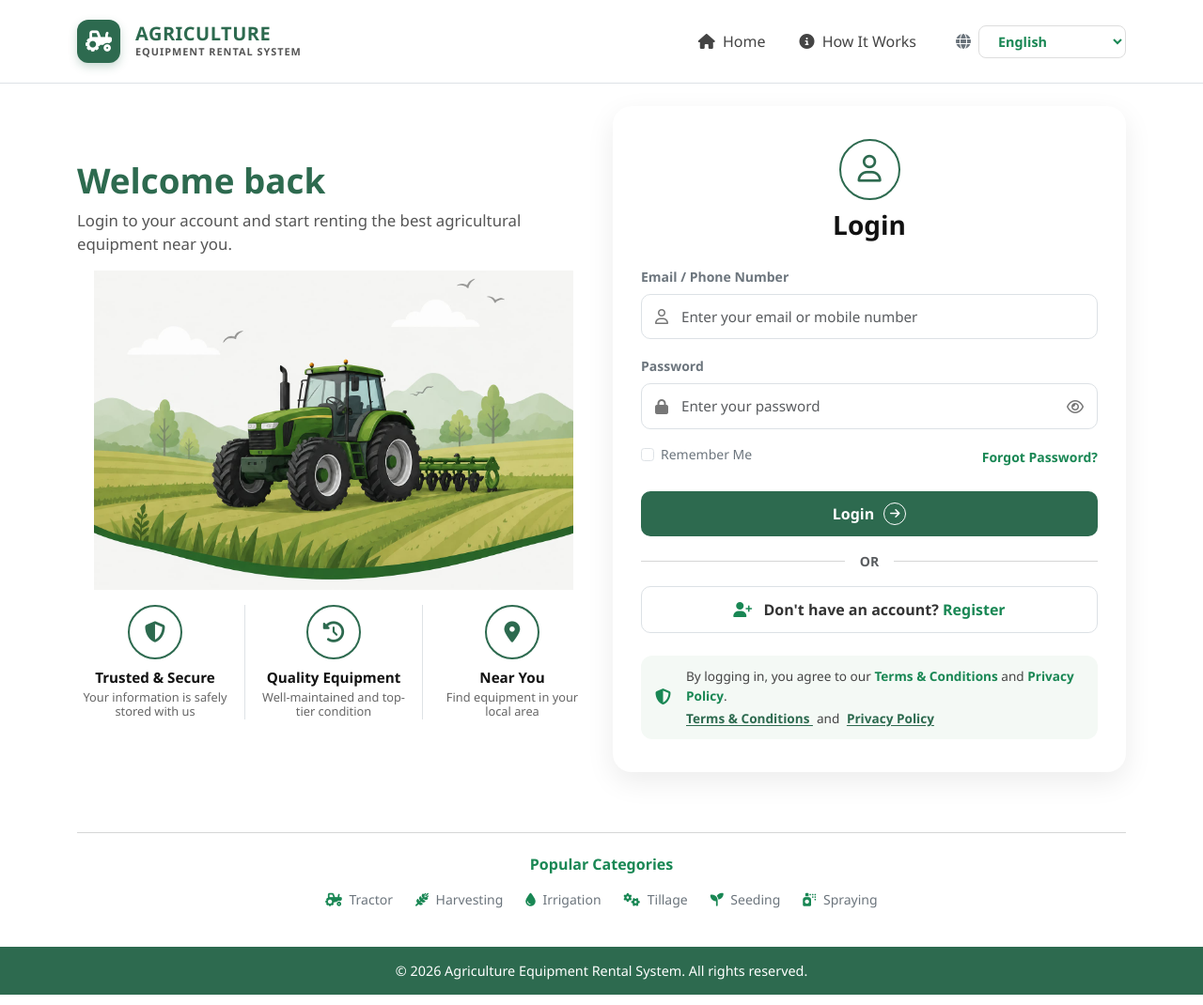
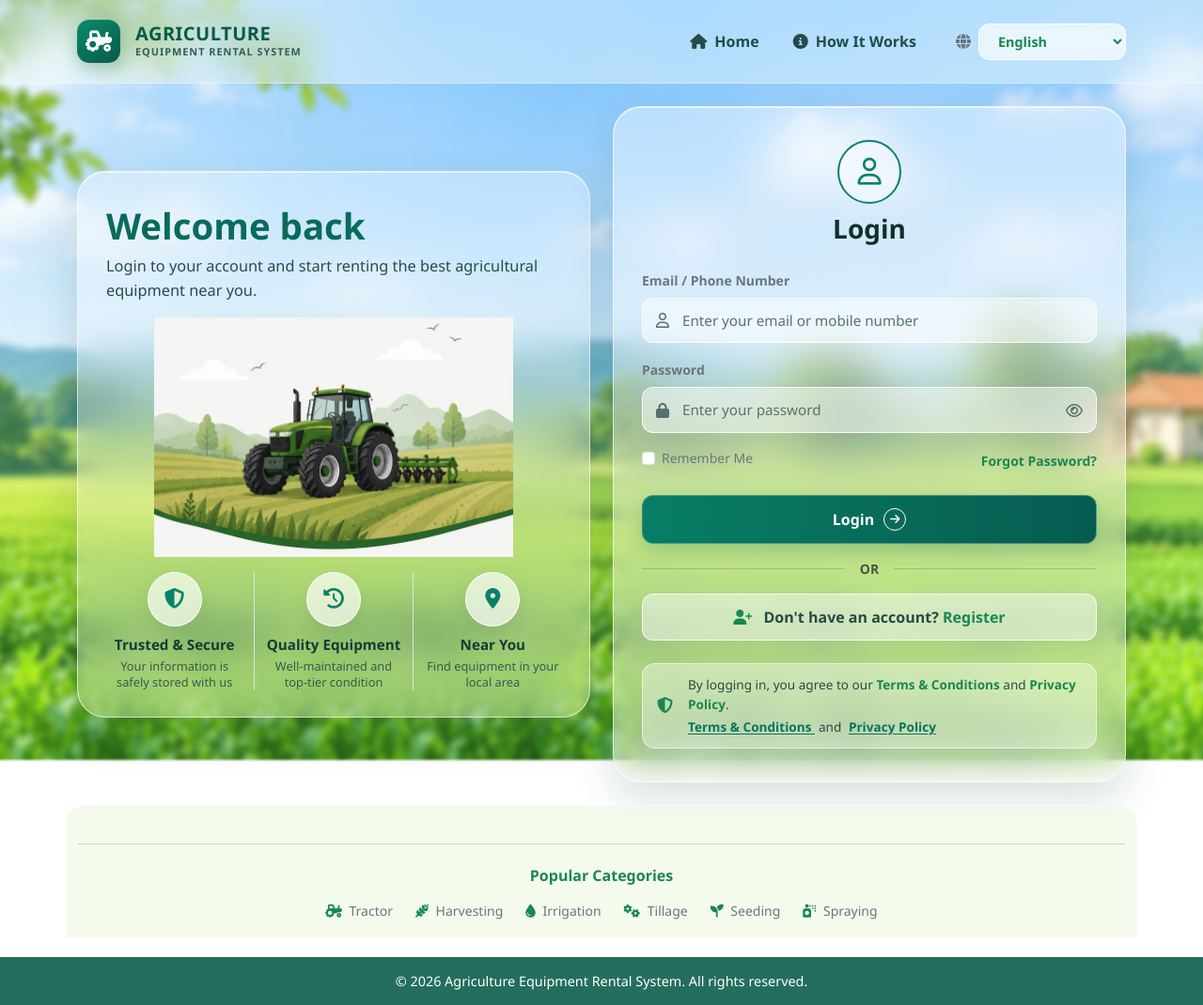
Before and after one commit to PoojithaS2005/agriculture-equpiment-rental, a PHP site: page /login.php in a window 1280 px wide. Shown: the whole page at 94% size. Run offline with PHP 8.4, Linux system fonts and the light colour scheme.

Commit message:
added css background to login, register and terms and conditions page

```diff
--- a/login.php
+++ b/login.php
@@ -157,259 +157,185 @@
 
     <style>
         :root {
-            --brand-green: #2d6a4f;
-            --brand-green-hover: #1b4332;
+            --brand-green: #08785f;
+            --brand-green-hover: #075b49;
             --brand-light-bg: #f4f9f5;
+            --glass-border: rgba(255, 255, 255, 0.62);
+            --glass-fill: rgba(255, 255, 255, 0.28);
+            --glass-shadow: 0 18px 45px rgba(16, 66, 66, 0.16);
         }
+
+        * { box-sizing: border-box; }
 
         body {
             font-family: 'Segoe UI', Tahoma, Geneva, Verdana, sans-serif;
-            background-color: #ffffff;
-            color: #333;
+            color: #173b3b;
+            min-height: 100vh;
+            position: relative;
+            isolation: isolate;
+            overflow-x: hidden;
+            background: transparent;
         }
 
-        /* --- Header Brand Logo --- */
-        .brand-logo-icon {
-            width: 46px;
-            height: 46px;
-            background-color: var(--brand-green);
-            color: #ffffff;
-            border-radius: 12px;
-            display: flex;
-            align-items: center;
-            justify-content: center;
-            font-size: 1.4rem;
-            box-shadow: 0 4px 10px rgba(45, 106, 79, 0.25);
+        /* Softly blurred countryside background behind the existing glass panels. */
+        body::before {
+            content: "";
+            position: fixed;
+            inset: -5px;
+            pointer-events: none;
+            z-index: -1;
+            background:
+                linear-gradient(
+                    180deg,
+                    rgba(220, 241, 255, .08) 0%,
+                    rgba(235, 247, 220, .08) 100%
+                ),
+                url('images/countryside-background.png')
+                center center / cover no-repeat;
+            /* The image is already softly blurred, so keep the blur very light. */
+            filter: blur(1px);
+            transform: scale(1.01);
         }
 
-        .brand-text-main {
-            font-weight: 800;
-            color: var(--brand-green);
-            font-size: 1.25rem;
-            line-height: 1.1;
-            letter-spacing: 0.5px;
+        /* Header Brand Logo */
+        .navbar {
+            background: rgba(232, 246, 252, .48) !important;
+            border-bottom: 1px solid rgba(255,255,255,.38) !important;
+            backdrop-filter: blur(18px);
+            -webkit-backdrop-filter: blur(18px);
+        }
+        .brand-logo-icon {
+            width: 46px; height: 46px;
+            background: linear-gradient(145deg, #0b8a6d, #075b49);
+            color: #fff; border-radius: 13px;
+            display: flex; align-items: center; justify-content: center;
+            font-size: 1.4rem;
+            box-shadow: 0 7px 18px rgba(7, 91, 73, .25);
+        }
+        .brand-text-main { font-weight: 800; color: #075b49; font-size: 1.25rem; line-height: 1.1; letter-spacing: .5px; }
+        .brand-text-sub { font-size: .68rem; font-weight: 700; color: #355c58; letter-spacing: 1px; }
+        .nav-link { font-weight: 600; color: #244b4b !important; margin: 0 10px; }
+        .nav-link:hover { color: var(--brand-green) !important; }
+        .lang-dropdown {
+            border: 1px solid rgba(255,255,255,.8); border-radius: 12px;
+            padding: 8px 16px; font-size: .9rem;
+            background: rgba(255,255,255,.58); color: #075b49;
+            cursor: pointer; backdrop-filter: blur(12px);
         }
 
-        .brand-text-sub {
-            font-size: 0.68rem;
-            font-weight: 700;
-            color: #555;
-            letter-spacing: 1px;
+        /* Left welcome glass panel */
+        .welcome-glass-card {
+            height: 100%;
+            padding: 34px 30px 28px;
+            border: 1px solid var(--glass-border);
+            border-radius: 30px;
+            background: rgba(255,255,255,.30);
+            box-shadow: var(--glass-shadow), inset 0 1px 0 rgba(255,255,255,.6);
+            backdrop-filter: blur(20px);
+            -webkit-backdrop-filter: blur(20px);
+        }
+        .welcome-title { color: #086b5b; font-weight: 800; font-size: clamp(2rem, 3vw, 2.7rem); }
+        .welcome-sub { color: #294b4b; font-size: 1.02rem; line-height: 1.55; }
+        .tractor-hero-card {
+            width: 100%; margin: 10px 0 14px;
+            padding: 0; background: transparent; border-radius: 18px;
+            overflow: hidden; box-shadow: none;
+        }
+        .tractor-hero-card img {
+            display: block; width: 100%; height: 255px;
+            max-height: 34vh; object-fit: contain; object-position: center;
+        }
+        .feature-icon-box {
+            width: 58px; height: 58px; border-radius: 50%;
+            border: 1px solid rgba(255,255,255,.9); color: #078267;
+            display: flex; align-items: center; justify-content: center;
+            font-size: 1.35rem; margin-bottom: 8px;
+            background: rgba(255,255,255,.68);
+            box-shadow: 0 7px 18px rgba(18,76,67,.10);
+        }
+        .feature-title { font-size: .95rem; font-weight: 800; color: #173b36; margin-bottom: 3px; }
+        .feature-sub { font-size: .8rem; color: #365b53; line-height: 1.35; }
+
+        /* Login glass panel */
+        .login-card {
+            border: 1px solid var(--glass-border);
+            border-radius: 30px;
+            box-shadow: var(--glass-shadow), inset 0 1px 0 rgba(255,255,255,.65);
+            padding: 35px 30px;
+            background: rgba(255,255,255,.38);
+            backdrop-filter: blur(22px);
+            -webkit-backdrop-filter: blur(22px);
+        }
+        .avatar-circle {
+            width: 68px; height: 68px; border-radius: 50%;
+            border: 2px solid #078267; color: #078267;
+            display: flex; align-items: center; justify-content: center;
+            font-size: 1.8rem; margin: 0 auto 10px;
+            background: rgba(255,255,255,.42);
+        }
+        .login-heading { font-weight: 800; color: #102f2d; margin-bottom: 25px; }
+        .form-control {
+            border-radius: 12px; padding: 12px 15px 12px 42px;
+            font-size: .95rem; border: 1px solid rgba(255,255,255,.9);
+            background: rgba(255,255,255,.52); color: #183b38;
+            box-shadow: inset 0 1px 3px rgba(30,70,65,.04);
+        }
+        .form-control::placeholder { color: #58736e; }
+        .form-control:focus {
+            border-color: #078267;
+            background: rgba(255,255,255,.76);
+            box-shadow: 0 0 0 .2rem rgba(7,130,103,.14);
+        }
+        .input-icon-wrapper { position: relative; }
+        .input-icon-left { position: absolute; left: 15px; top: 50%; transform: translateY(-50%); color: #55716b; }
+        .input-icon-right { position: absolute; right: 15px; top: 50%; transform: translateY(-50%); color: #55716b; cursor: pointer; }
+        .btn-brand-green {
+            background: linear-gradient(100deg, #087e65, #075b50);
+            color: #fff; border-radius: 12px; padding: 13px;
+            font-weight: 700; border: 1px solid rgba(255,255,255,.25);
+            display: flex; align-items: center; justify-content: center; gap: 10px;
+            box-shadow: 0 8px 18px rgba(7,91,73,.18);
+        }
+        .btn-brand-green:hover { background: linear-gradient(100deg, #076b56, #064b42); color: #fff; }
+        .btn-brand-green .arrow-icon {
+            width: 24px; height: 24px; border-radius: 50%; border: 1px solid #fff;
+            display: flex; align-items: center; justify-content: center; font-size: .75rem;
+        }
+        .btn-outline-register {
+            border: 1px solid rgba(255,255,255,.85); border-radius: 12px;
+            padding: 12px; font-weight: 600; color: #244b45;
+            text-decoration: none; display: block; text-align: center;
+            background: rgba(255,255,255,.48);
+        }
+        .btn-outline-register:hover { background: rgba(255,255,255,.75); color: var(--brand-green); }
+        .terms-box {
+            background: rgba(255,255,255,.38); border: 1px solid rgba(255,255,255,.55);
+            border-radius: 14px; padding: 12px 15px; font-size: .85rem; color: #294b45;
+        }
+        .terms-box a { color: #08745d; font-weight: 700; text-decoration: underline; text-underline-offset: 2px; }
+        .terms-box a:hover { color: var(--brand-green-hover); }
+
+        /* Footer */
+        footer > .container { padding-bottom: 18px; }
+        footer .container.pt-3 { background: rgba(238, 248, 226, .62); border: 1px solid rgba(255,255,255,.60); border-radius: 20px 20px 0 0; backdrop-filter: blur(14px); }
+        .footer-bottom {
+            background: rgba(5, 91, 70, .88); color: #fff;
+            padding: 15px 0; text-align: center; font-size: .9rem; margin-top: 20px;
+            backdrop-filter: blur(12px);
         }
 
-        .nav-link {
-            font-weight: 500;
-            color: #444 !important;
-            margin: 0 10px;
+        @media (max-width: 991.98px) {
+            .welcome-glass-card { padding: 28px 24px; }
+            .tractor-hero-card img { height: 230px; max-height: none; }
+            .login-card { padding: 30px 24px; }
         }
-
-        .nav-link:hover {
-            color: var(--brand-green) !important;
-        }
-
-        .lang-dropdown {
-            border: 1px solid #ddd;
-            border-radius: 8px;
-            padding: 6px 16px;
-            font-size: 0.9rem;
-            background: #fff;
-            color: #333;
-            cursor: pointer;
-        }
-
-        /* --- Welcome & Tractor Image Styling --- */
-        .welcome-title {
-            color: var(--brand-green);
-            font-weight: 800;
-            font-size: 2.3rem;
-        }
-
-        .welcome-sub {
-            color: #555;
-            font-size: 1.05rem;
-        }
-
-        .tractor-hero-card {
-            background: transparent;
-            border-radius: 0;
-            padding: 0;
-            overflow: visible;
-            box-shadow: none;
-            width: 100%;
-            margin-bottom: 15px;
-        }
-
-        .tractor-hero-card img {
-            width: 100%;
-            height: auto;
-            max-height: 340px;
-            object-fit: contain;
-            display: block;
-        }
-
-        /* Feature Highlights */
-        .feature-icon-box {
-            width: 58px;
-            height: 58px;
-            border-radius: 50%;
-            border: 2.5px solid var(--brand-green);
-            color: var(--brand-green);
-            display: flex;
-            align-items: center;
-            justify-content: center;
-            font-size: 1.4rem;
-            margin-bottom: 8px;
-            background-color: #fff;
-        }
-
-        .feature-title {
-            font-size: 0.95rem;
-            font-weight: 700;
-            color: #111;
-            margin-bottom: 2px;
-        }
-
-        .feature-sub {
-            font-size: 0.8rem;
-            color: #666;
-            line-height: 1.2;
-        }
-
-        /* --- Login Card Styling --- */
-        .login-card {
-            border: none;
-            border-radius: 20px;
-            box-shadow: 0 10px 30px rgba(0, 0, 0, 0.08);
-            padding: 35px 30px;
-            background: #ffffff;
-        }
-
-        .avatar-circle {
-            width: 65px;
-            height: 65px;
-            border-radius: 50%;
-            border: 2px solid var(--brand-green);
-            color: var(--brand-green);
-            display: flex;
-            align-items: center;
-            justify-content: center;
-            font-size: 1.8rem;
-            margin: 0 auto 10px auto;
-        }
-
-        .login-heading {
-            font-weight: 800;
-            color: #111;
-            margin-bottom: 25px;
-        }
-
-        .form-control {
-            border-radius: 10px;
-            padding: 12px 15px 12px 42px;
-            font-size: 0.95rem;
-            border: 1px solid #dce1e5;
-        }
-
-        .form-control:focus {
-            border-color: var(--brand-green);
-            box-shadow: 0 0 0 0.2rem rgba(45, 106, 79, 0.15);
-        }
-
-        .input-icon-wrapper {
-            position: relative;
-        }
-
-        .input-icon-left {
-            position: absolute;
-            left: 15px;
-            top: 50%;
-            transform: translateY(-50%);
-            color: #777;
-        }
-
-        .input-icon-right {
-            position: absolute;
-            right: 15px;
-            top: 50%;
-            transform: translateY(-50%);
-            color: #777;
-            cursor: pointer;
-        }
-
-        .btn-brand-green {
-            background-color: var(--brand-green);
-            color: #fff;
-            border-radius: 10px;
-            padding: 12px;
-            font-weight: 600;
-            border: none;
-            display: flex;
-            align-items: center;
-            justify-content: center;
-            gap: 10px;
-        }
-
-        .btn-brand-green:hover {
-            background-color: var(--brand-green-hover);
-            color: #fff;
-        }
-
-        .btn-brand-green .arrow-icon {
-            width: 24px;
-            height: 24px;
-            border-radius: 50%;
-            border: 1px solid #fff;
-            display: flex;
-            align-items: center;
-            justify-content: center;
-            font-size: 0.75rem;
-        }
-
-        .btn-outline-register {
-            border: 1px solid #dce1e5;
-            border-radius: 10px;
-            padding: 12px;
-            font-weight: 600;
-            color: #333;
-            text-decoration: none;
-            display: block;
-            text-align: center;
-            background: #fff;
-        }
-
-        .btn-outline-register:hover {
-            background-color: #f8f9fa;
-            color: var(--brand-green);
-        }
-
-        .terms-box {
-            background-color: #f4f9f5;
-            border-radius: 12px;
-            padding: 12px 15px;
-            font-size: 0.85rem;
-            color: #444;
-        }
-
-        /* Terms & Privacy links */
-        .terms-box a {
-            color: var(--brand-green);
-            font-weight: 600;
-            text-decoration: underline;
-            text-underline-offset: 2px;
-        }
-
-        .terms-box a:hover {
-            color: var(--brand-green-hover);
-        }
-
-        /* Footer */
-        .footer-bottom {
-            background-color: var(--brand-green);
-            color: #ffffff;
-            padding: 15px 0;
-            text-align: center;
-            font-size: 0.9rem;
-            margin-top: 40px;
+        @media (max-width: 575.98px) {
+            .welcome-glass-card, .login-card { border-radius: 22px; padding: 25px 20px; }
+            .welcome-title { font-size: 2rem; }
+            .tractor-hero-card img { height: 190px; }
+            .feature-icon-box { width: 48px; height: 48px; font-size: 1.1rem; }
+            .feature-title { font-size: .82rem; }
+            .feature-sub { font-size: .7rem; }
         }
     </style>
 </head>
@@ -475,6 +401,7 @@
 
             <!-- LEFT COLUMN: Image & Text -->
             <div class="col-lg-6">
+                <div class="welcome-glass-card">
                 <h1 class="welcome-title mb-2"><?= __('welcome_back'); ?></h1>
                 <p class="welcome-sub mb-3"><?= __('login_sub'); ?></p>
 
@@ -514,6 +441,7 @@
                             <span class="feature-sub"><?= __('near_desc'); ?></span>
                         </div>
                     </div>
+                </div>
                 </div>
             </div>
 
```
Also changed, not shown: register.php (+40 -12 lines), terms_privacy.php (+101 -10 lines), images/countryside-background.png (added).
